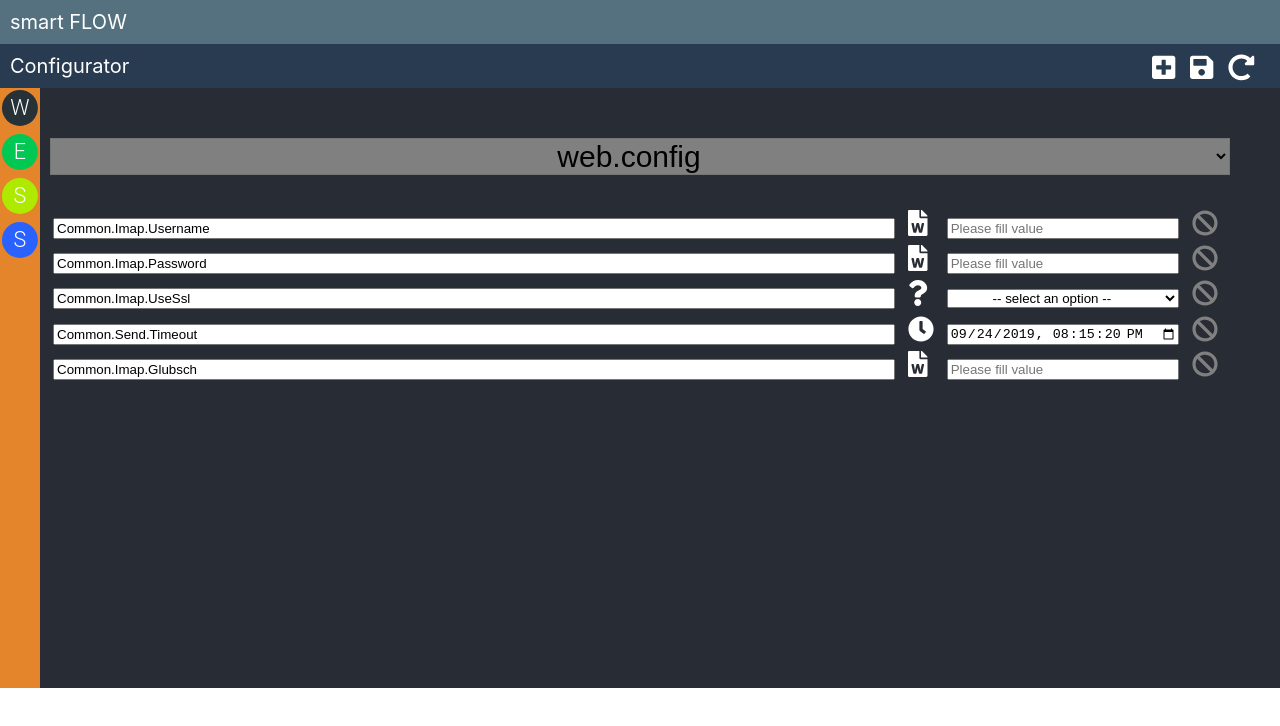
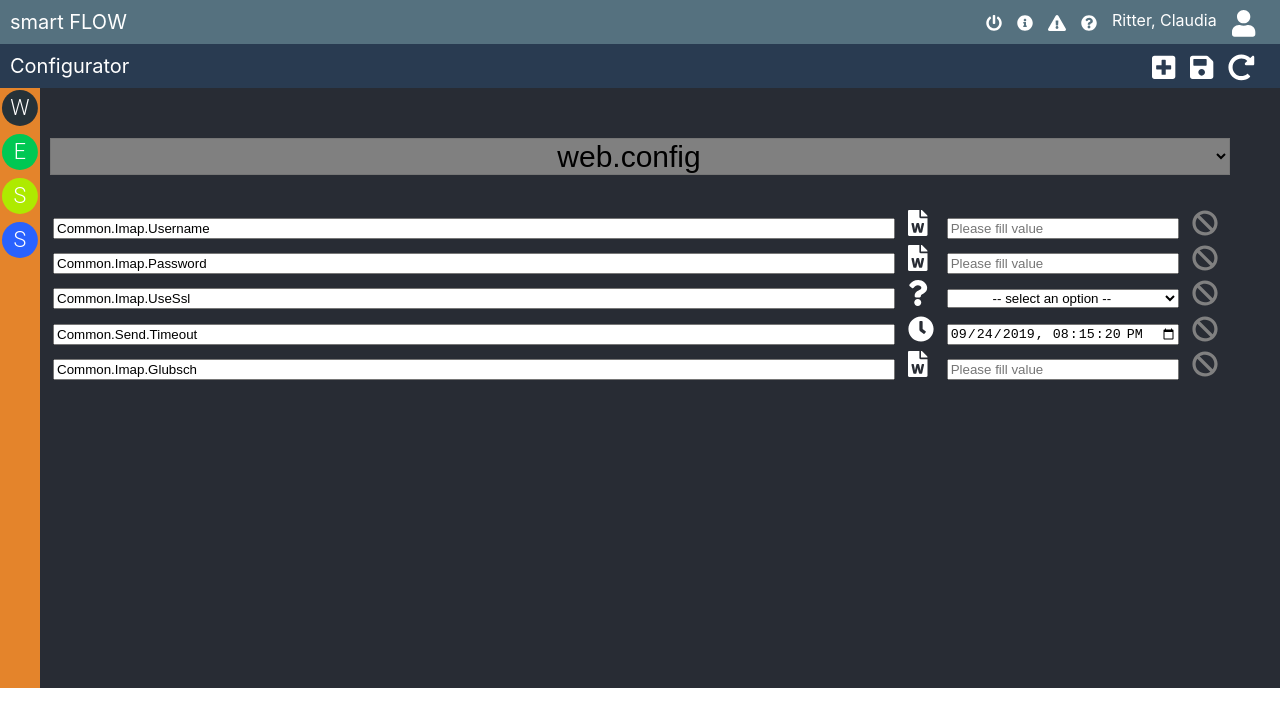
Before and after one commit to deBabbbe/ReactConfigurator, a React (Create React App) app: page / in a window 1280 px wide. Shown: the top 726 px of the page. Built offline with nearby package versions, Linux system fonts and the light colour scheme.

Commit message:
Added some more icons for optical improovements

```diff
--- a/src/App.css
+++ b/src/App.css
@@ -29,10 +29,23 @@
 }
 #saveButton,
 #addButton,
-#refreshButton {
+#refreshButton,
+#userIcon {
   margin: 0 15px 0 0;
   float: right;
   color: white;
+}
+#userName {
+  margin: 0 15px 0 0;
+  float: right;
+  color: white;
+  font-size: 16px;
+}
+#applicationBarDefaultIcon {
+  margin: 5px 15px 0 0;
+  float: right;
+  color: white;
+  font-size: 16px;
 }
 #removeButton {
   color: grey;
--- a/src/App.scss
+++ b/src/App.scss
@@ -34,10 +34,25 @@
 
 #saveButton,
 #addButton,
-#refreshButton {
+#refreshButton,
+#userIcon {
   margin: 0 15px 0 0;
   float: right;
   color: white;
+}
+
+#userName {
+  margin: 0 15px 0 0;
+  float: right;
+  color: white;
+  font-size: 16px;
+}
+
+#applicationBarDefaultIcon {
+  margin: 5px 15px 0 0;
+  float: right;
+  color: white;
+  font-size: 16px;
 }
 
 #removeButton {
--- a/src/components/ApplicationBar.jsx
+++ b/src/components/ApplicationBar.jsx
@@ -1,4 +1,15 @@
 import React from "react";
+import { FontAwesomeIcon } from '@fortawesome/react-fontawesome'
+import { faUser, faQuestionCircle, faExclamationTriangle, faInfoCircle, faPowerOff } from '@fortawesome/free-solid-svg-icons'
+
 export function ApplicationBar() {
-    return <div className="ApplicationBar">smart FLOW</div>;
+    return <div className="ApplicationBar">
+        smart FLOW
+        <FontAwesomeIcon id="userIcon" icon={faUser} size="lg" title="Speichern" />
+        <p id="userName">Ritter, Claudia</p>
+        <FontAwesomeIcon id="applicationBarDefaultIcon" icon={faQuestionCircle} size="lg" title="Hilfe" />
+        <FontAwesomeIcon id="applicationBarDefaultIcon" icon={faExclamationTriangle} size="lg" title="Warnungen" />
+        <FontAwesomeIcon id="applicationBarDefaultIcon" icon={faInfoCircle} size="lg" title="Informationen" />
+        <FontAwesomeIcon id="applicationBarDefaultIcon" icon={faPowerOff} size="lg" title="Ausloggen" />
+    </div>;
 }
```
